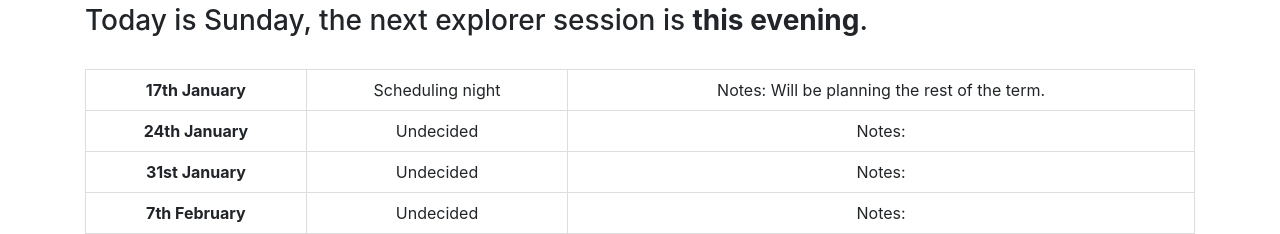
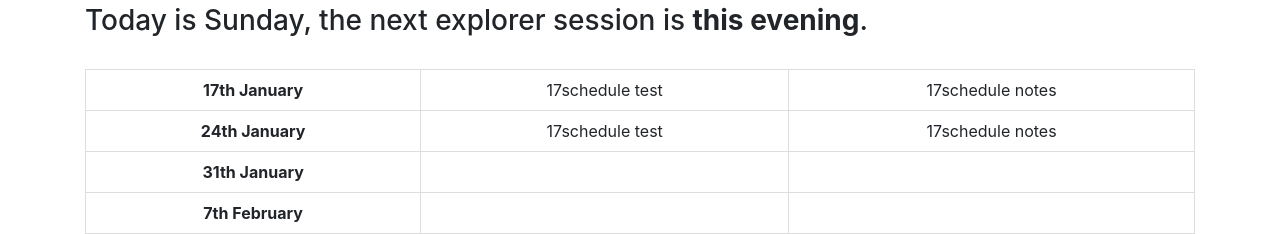
Before and after one commit to Catley94/scoutexplorers, a React (Create React App) app: page / in a window 1280 px wide. Shown: the part 718-952 px from the top of the page. Built offline with nearby package versions, Linux system fonts and the light colour scheme.

Commit message:
Added dynamic table timing
Added dynamic table timing however states are not working correctly with dates.

```diff
--- a/src/App.js
+++ b/src/App.js
@@ -1,7 +1,5 @@
 import React from 'react';
 import './main.css';
-import explorerLogo from './media/Explorers.png';
-import scoutLogo from './media/Scouts.png';
 import Body from './Body/Body';
 
 class App extends React.Component {
@@ -12,28 +10,28 @@ class App extends React.Component {
         firstFridayDate: null,
         firstFridayMonth: 0,
         firstFriday: new Date(),
-        description: "",
-        notes: ""
+        title: "state static title test",
+        notes: "state static notes test"
       },
       f2: {
         secondFridayDate: null,
         secondFridayMonth: 0,
         secondFriday: new Date(),
-        description: "",
+        title: "",
         notes: ""
       },
       f3: {
         thirdFridayDate: null,
         thirdFridayMonth: 0,
         thirdFriday: new Date(),
-        description: "",
+        title: "",
         notes: ""
       },
       f4: {
         fourthFridayDate: null,
         fourthFridayMonth: 0,
         fourthFriday: new Date(),
-        description: "",
+        title: "",
         notes: ""
       },
       schedule: [
@@ -42,7 +40,8 @@ class App extends React.Component {
           name: "jan17",
           date: new Date(2020, 0, 17),
           month: 0,
-          description: ""
+          description: "17schedule test",
+          notes: "17schedule notes"
 
         },
 
@@ -51,7 +50,8 @@ class App extends React.Component {
           name: "jan24",
           date: new Date(2020, 0, 24),
           month: 0,
-          description: ""
+          description: "24schedule test",
+          notes: "24schedule notes"
 
         },
 
@@ -60,7 +60,8 @@ class App extends React.Component {
           name: "jan31",
           date: new Date(2020, 0, 31),
           month: 0,
-          descrption: ""
+          description: "schedule test",
+          notes: "schedule notes"
 
         },
 
@@ -69,7 +70,8 @@ class App extends React.Component {
           name: "feb7",
           date: new Date(2020, 1, 7),
           month: 1,
-          description: ""
+          description: "",
+          notes: ""
 
         },
 
@@ -77,17 +79,19 @@ class App extends React.Component {
           name: "feb14",
           date: new Date(2020, 1, 14),
           month: 1,
-          description: ""
+          description: "",
+          notes: ""
         },
 
         {
           name: "feb21",
           date: new Date(2020, 1, 21),
           month: 1,
-          description: ""
+          description: "",
+          notes: ""
           },
       ],
-      editableDate: new Date(),
+      editableDate: new Date(2020, 0, 10),
     }
   }
   currentDay = "";
@@ -128,7 +132,7 @@ componentDidMount() {
 
   updateDates() {
     let dateClone = new Date(+this.state.editableDate);
-    let _date = this.findDates(5, dateClone);
+    let _date = this.findDates(this.friday, dateClone);
     function ordinalIndicator(_date) {
       let indicator;
       if(_date.getDate() === 1) {
@@ -149,7 +153,9 @@ componentDidMount() {
       f1: {
         firstFriday: _date,
         firstFridayDate: ordinalIndicator(_date),
-        firstFridayMonth: this.months[_date.getMonth()]
+        firstFridayMonth: this.months[_date.getMonth()],
+        title: this.state.f1.title,
+        notes: this.state.f1.notes
       }
 
     }, () => {
@@ -165,12 +171,15 @@ componentDidMount() {
       f2: {
         secondFriday: _date2,
         secondFridayDate: ordinalIndicator(_date2),
-        secondFridayMonth: this.months[_date2.getMonth()]
+        secondFridayMonth: this.months[_date2.getMonth()],
+        title: this.state.f2.title,
+        notes: this.state.f2.notes
       }
 
     }, () => {
       // console.log('secondFriday after state update')
-      // console.log(this.state.secondFriday)
+      // console.log(this.state.f2.secondFriday)
+
     })
     /*****************************************
       Third Friday
@@ -181,7 +190,9 @@ componentDidMount() {
       f3: {
         thirdFriday: _date3,
         thirdFridayDate: ordinalIndicator(_date3),
-        thirdFridayMonth: this.months[_date3.getMonth()]
+        thirdFridayMonth: this.months[_date3.getMonth()],
+        title: this.state.f3.title,
+        notes: this.state.f3.notes
       }
 
     }, () => {
@@ -197,7 +208,9 @@ componentDidMount() {
       f4: {
         fourthFriday: _date4,
         fourthFridayDate: ordinalIndicator(_date4),
-        fourthFridayMonth: this.months[_date4.getMonth()]
+        fourthFridayMonth: this.months[_date4.getMonth()],
+        title: this.state.f4.title,
+        notes: this.state.f4.notes
       }
 
     }, () => {
@@ -205,11 +218,40 @@ componentDidMount() {
       // console.log(this.state.fourthFriday)
     })
 
-    console.log(this.state.schedule)
+
     let schedule = this.state.schedule;
+
     schedule.find(session => {
-      const nextSession = session.date.getTime() > Date.now()
-      console.log(nextSession)
+      // const nextSession = session.date.getTime()
+      // console.log(new Date(nextSession))
+      console.log(`this.state.f1.firstFridayDate ${this.state.f1.firstFriday}`)
+      console.log(`this.state.f2.secondFridayDate ${this.state.f2.secondFriday}`)
+      console.log(`this.state.f3.thirdFridayDate ${this.state.f3.thirdFriday}`)
+      console.log(`this.state.f4.fourthFridayDate ${this.state.f4.fourthFriday}`)
+      const nextSessionDay = session.date.getDate();
+      // console.log(`nextSessionDay ${nextSessionDay}`)
+      const nextSessionMonth = session.date.getMonth();
+      // console.log(`nextSessionMonth ${nextSessionMonth}`)
+      //F1 update
+      if(nextSessionDay === this.state.f1.firstFriday.getDate() && nextSessionMonth === this.state.f1.firstFridayMonth) {
+        this.setState(prevState => ({
+          f1: {
+            ...prevState.f1,
+            title: session.description,
+            notes: session.notes
+          }
+        }))
+      }
+      if(nextSessionDay === this.state.f2.secondFriday.getDate() && nextSessionMonth === this.state.f2.secondFridayMonth) {
+        console.log('match!2')
+        this.setState(prevState => ({
+          f2: {
+            ...prevState.f2,
+            title: session.description,
+            notes: session.notes
+          }
+        }))
+      }
     })
 
   }
@@ -219,16 +261,11 @@ componentDidMount() {
     return (
       <div className="App">
         <Body
+          f1={this.state.f1}
+          f2={this.state.f2}
+          f3={this.state.f3}
+          f4={this.state.f4}
           getTimeDate={this.currentDay}
-          firstFriday={this.state.f1.firstFriday}
-          firstFridayDate={this.state.f1.firstFridayDate}
-          firstFridayMonth={this.state.f1.firstFridayMonth}
-          secondFridayDate={this.state.f2.secondFridayDate}
-          secondFridayMonth={this.state.f2.secondFridayMonth}
-          thirdFridayDate={this.state.f3.thirdFridayDate}
-          thirdFridayMonth={this.state.f3.thirdFridayMonth}
-          fourthFridayDate={this.state.f4.fourthFridayDate}
-          fourthFridayMonth={this.state.f4.fourthFridayMonth}
         />
       </div>
     );
--- a/src/Body/Body.js
+++ b/src/Body/Body.js
@@ -9,9 +9,9 @@ const Body = props => {
     else - return next explorer date.
   */
   const ifToday = (today) => {
-    const dateToday = new Date().getDate() - 1;
+    const dateToday = new Date().getDate();
     if(today === dateToday) {
-      return `the ${props.firstFridayDate} ${props.firstFridayMonth}`;
+      return `the ${props.f1.firstFridayDate} ${props.f1.firstFridayMonth}`;
     }
     return <b>this evening</b>;
   }
@@ -21,10 +21,10 @@ const Body = props => {
       <div className="jumbotron text-center">
         <div className="row">
           <div className="col-sm-6">
-          <img className="explorerImg" src={explorerLogo} />
+          <img className="explorerImg" src={explorerLogo} alt="Explorer Logo"/>
           </div>
           <div className="col-sm-6">
-          <img className="scoutImg" src={scoutLogo} />
+          <img className="scoutImg" src={scoutLogo} alt="Scout Logo"/>
           </div>
         </div>
       </div>
@@ -51,33 +51,29 @@ const Body = props => {
         <div className="row">
           <div className="col-sm-12">
             <h3>Schedule</h3>
-  <h3>Today is {props.getTimeDate}, the next explorer session is {ifToday(props.firstFridayDate)}.</h3>
+  <h3>Today is {props.getTimeDate}, the next explorer session is {ifToday(props.f1.firstFridayDate)}.</h3>
             <br />
             <table>
               <tbody>
                 <tr>
-                  {/* <th>{props.firstFridayDate} {props.firstFridayMonth}</th> */}
-                  <th>17th January</th>
-                  <td>Scheduling night</td>
-                  <td>Notes: Will be planning the rest of the term.</td>
+                  <th>{props.f1.firstFridayDate} {props.f1.firstFridayMonth}</th>
+                  <td>{props.f1.title}</td>
+                  <td>{props.f1.notes}</td>
                 </tr>
                 <tr>
-                  {/* <th>{props.secondFridayDate} {props.secondFridayMonth}</th> */}
-                  <th>24th January</th>
-                  <td>Undecided</td>
-                  <td>Notes:</td>
+                  <th>{props.f2.secondFridayDate} {props.f2.secondFridayMonth}</th>
+                  <td>{props.f2.title}</td>
+                  <td>{props.f2.notes}</td>
                 </tr>
                 <tr>
-                  {/* <th>{props.thirdFridayDate} {props.thirdFridayMonth}</th> */}
-                  <th>31st January</th>
-                  <td>Undecided</td>
-                  <td>Notes:</td>
+                  <th>{props.f3.thirdFridayDate} {props.f3.thirdFridayMonth}</th>
+                  <td>{props.f3.title}</td>
+                  <td>{props.f3.notes}</td>
                 </tr>
                 <tr>
-                  {/* <th>{props.fourthFridayDate} {props.fourthFridayMonth}</th> */}
-                  <th>7th February</th>
-                  <td>Undecided</td>
-                  <td>Notes:</td>
+                  <th>{props.f4.fourthFridayDate} {props.f4.fourthFridayMonth}</th>
+                  <td>{props.f4.title}</td>
+                  <td>{props.f4.notes}</td>
                 </tr>
               </tbody>
             </table>
@@ -89,7 +85,7 @@ const Body = props => {
             <p>If you have any questions please don't hesitate to ask, please click <a href="mailto:goudhurstexplorergroup@hotmail.com">here</a> to email us.</p>
           </div>
         </div>
-        <div className="row">
+        {/* <div className="row">
           <div className="col-sm-12">
             <br/>
             <i>
@@ -97,7 +93,7 @@ const Body = props => {
               However if you wish to get updates on the website with regards to major content change, please <a href="mailto:goudhurstexplorergroup@hotmail.com?subject=Subscription for website updates">email by clicking here</a> with a subject of "Subscription for website updates".
               </i>
           </div>
-        </div>
+        </div> */}
       </div>
     </div>
   );
```
